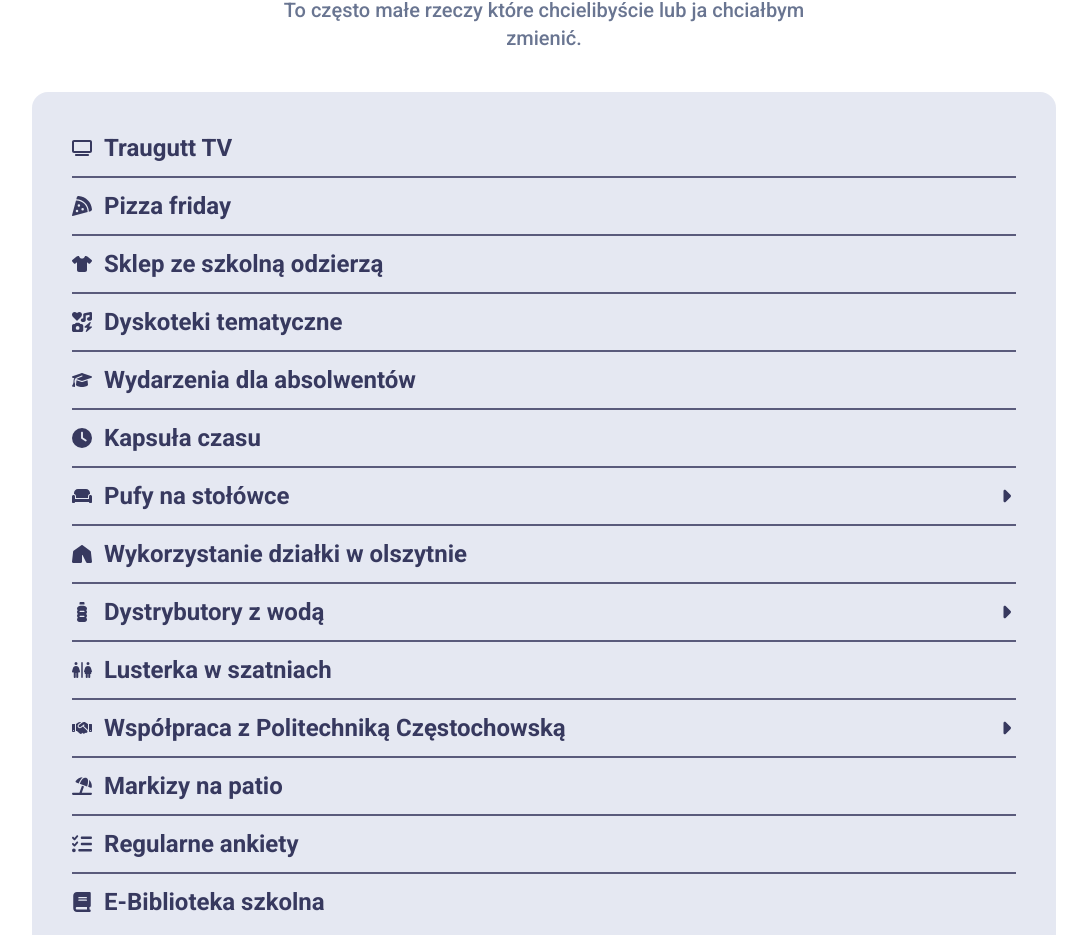
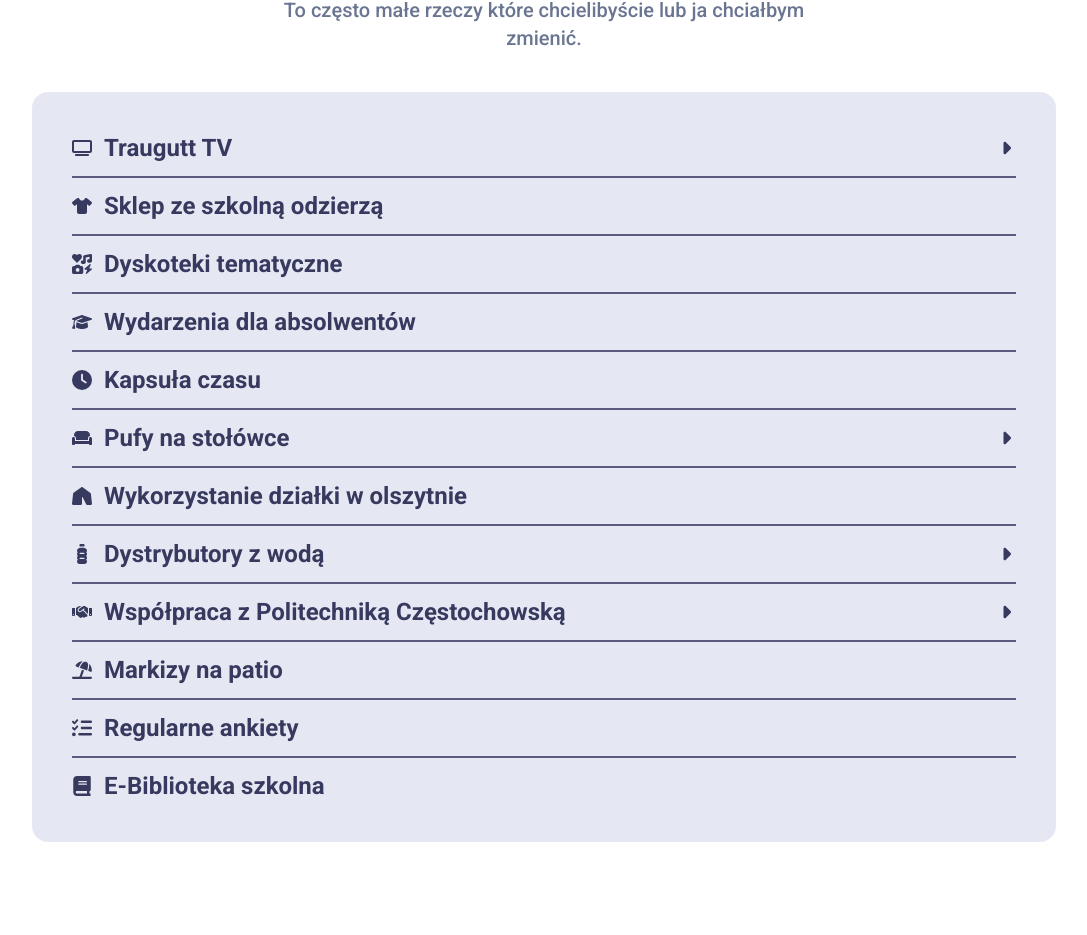
Before and after one commit to Mixeronix/Election-Bartosz-Wiaderek, a Next.js app: page / in a window 1280 px wide. Shown: the part 3928-4863 px from the top of the page, without its empty margins (96-1183 px from the left). Built offline with nearby package versions, Linux system fonts and the light colour scheme.

Commit message:
Ideas description updated

```diff
--- a/app/globals.css
+++ b/app/globals.css
@@ -3,5 +3,5 @@
 @tailwind utilities;
 
 a {
-    @apply font-bold text-Yellow hover:text-Pink transition-all
+    @apply font-bold text-Pink hover:text-Green transition-all
 }
--- a/app/otherIdeasContainer.tsx
+++ b/app/otherIdeasContainer.tsx
@@ -10,8 +10,6 @@ import {
 	faHandshake,
 	faIcons,
 	faListCheck,
-	faPizzaSlice,
-	faRestroom,
 	faTent,
 	faTshirt,
 	faTv,
@@ -33,10 +31,18 @@ export default function OtherIdeasContainer() {
 		{
 			title: "Traugutt TV",
 			icon: faTv,
-		},
-		{
-			title: "Pizza friday",
-			icon: faPizzaSlice,
+			content: (
+				<>
+					Traugutt TV jest odpowiednikiem telewizji szkolnej. Chcę aby na YT (podobnie jak na TikToku), pojawiały się filmy z wszystkich wydarzeń szkolnych. Planuję
+					również nagrywanie filmów podobnych do "Matura to bzdura" czy równych mini-turnieji. Wszystkie filmy dostnępne na szkolnym{" "}
+					<a href="https://www.youtube.com/@IILOTraugutt" target="_blank">
+						YouTube!
+					</a>{" "}
+					Jeżeli masz pomysł lub pytania smiało można podejść do mnie lub do Filipa Banasia z klasy 2B.
+				</>
+			),
+			done: "Gotowa jest już cała ekipa, która będzie prowadziła naszą szkolną 'telewizję'. Mamy przygotowane pomysły na kilka pierszych filmów. Nagraliśmy już kilka pierwszych filmów, aktualnie dostępnych na szkolnym YouTube.",
+			todo: "Dalej planujemy regularne wstawianie filmów, oraz stream'owanie na żywo uroczystości szkolnych. Potem będzie moliwość obejrzenia ich, pokazania rodzicie. Dzięki temu będzie zostawał ślad po cięzkiej pracy naszych uczniów.",
 		},
 		{
 			title: "Sklep ze szkolną odzierzą",
@@ -75,10 +81,6 @@ export default function OtherIdeasContainer() {
 			icon: faBottleWater,
 		},
 		{
-			title: "Lusterka w szatniach",
-			icon: faRestroom,
-		},
-		{
 			title: "Współpraca z Politechniką Częstochowską",
 			icon: faHandshake,
 			content:
```
